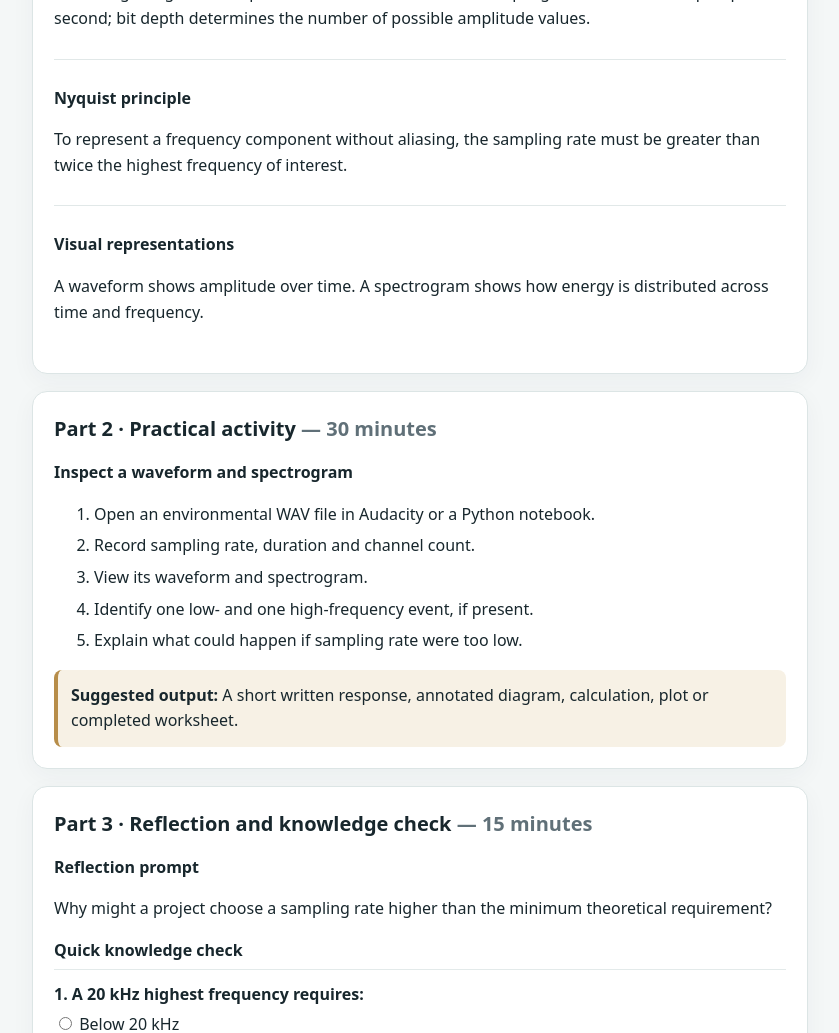
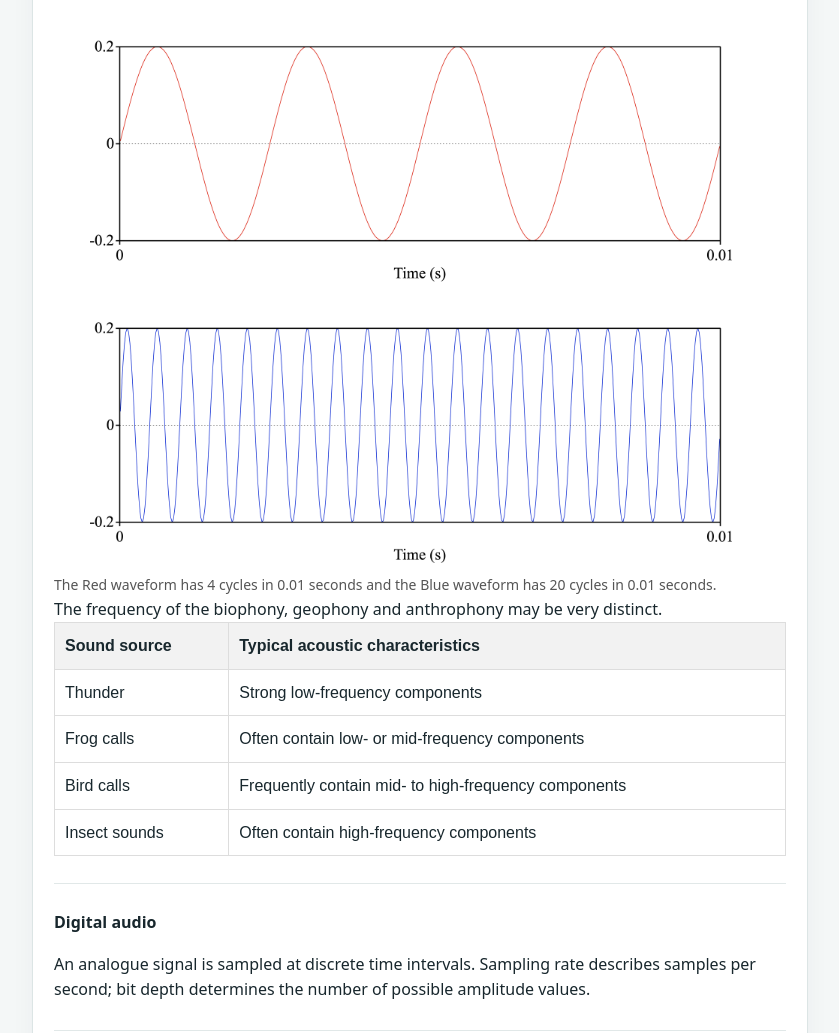
Before and after one commit to iitg-soundscape-ecology/course, a plain HTML site: page modules/module-03.html in a window 1280 px wide. Shown: the part 1022-2055 px from the top of the page, without its empty margins (80-919 px from the left). Drawn offline with Linux system fonts and the light colour scheme.

Commit message:
03commit

```diff
--- a/modules/module-03.html
+++ b/modules/module-03.html
@@ -2,8 +2,66 @@
 <header><small>Soundscapes · Responsible Computing · Chapter 03</small><h1>Fundamentals of Acoustics</h1><p>The physical properties and digital representation of environmental sound</p></header><div class="wrap"><nav class="nav"><a href="../index.html">← Course home</a><span class="pill">60 minutes</span><span class="pill">Reading · Practice · Reflection</span></nav>
 <div class="grid"><main>
 <section class="card"><span class="tag">Learning objectives</span><h2>By the end of this chapter, you should be able to</h2><ul><li>Explain frequency, amplitude, intensity and sound pressure level.</li><li>Distinguish time-domain and frequency-domain representations.</li><li>Explain sampling rate, bit depth and the Nyquist principle.</li><li>Interpret a waveform and spectrogram.</li></ul></section>
+
+
 <section class="card"><h2>One-hour learning plan</h2><div class="time"><div><strong>15 min</strong>Guided reading</div><div><strong>30 min</strong>Practical activity</div><div><strong>15 min</strong>Reflection and quiz</div></div></section>
-<section class="card"><h2>Part 1 · Guided reading <span class="muted">— 15 minutes</span></h2><div class="item"><h3>Sound as a physical signal</h3><p>Sound is a pressure variation that propagates through a medium. Frequency is measured in hertz (Hz), while amplitude describes the size of the pressure variation.</p></div><div class="item"><h3>Digital audio</h3><p>An analogue signal is sampled at discrete time intervals. Sampling rate describes samples per second; bit depth determines the number of possible amplitude values.</p></div><div class="item"><h3>Nyquist principle</h3><p>To represent a frequency component without aliasing, the sampling rate must be greater than twice the highest frequency of interest.</p></div><div class="item"><h3>Visual representations</h3><p>A waveform shows amplitude over time. A spectrogram shows how energy is distributed across time and frequency.</p></div></section>
+<section class="card"><h2>Part 1 · Guided reading <span class="muted">— 15 minutes</span></h2><div class="item">
+
+
+<h3>Sound as a physical signal</h3><p>Sound is a pressure variation that propagates through a medium. Frequency is measured in hertz (Hz), while amplitude describes the size of the pressure variation. In the images below, the x-axis shows the time and the y-axis shows the amplitude of the soundwaves. As the Red waveform completes 4 cycles in 0.01 seconds, the number of cyles it completes in 1 second is 400 and hence, the frequency of the soundwave is 400 Hz. Now determine the frequency of the blue waveform. The normalized amplitude is from -2 to 2 in the y-axis of the waveforms.
+
+<div style="width: 100%;">
+  <figure style="margin: 0; width: 100%;">
+    <img src="images/hz400-2000.png" alt="Description of image" style="display: block; width: 100%; height: auto;">
+    <figcaption style="margin-top: 8px; font-size: 14px; color: #555;">
+      The Red waveform has 4 cycles in 0.01 seconds and the Blue waveform has 20 cycles in 0.01 seconds.
+    </figcaption>
+  </figure>
+</div>
+
+The frequency of the biophony, geophony and anthrophony may be very distinct.
+
+<table style="width: 100%; border-collapse: collapse; text-align: left; font-family: sans-serif;">
+  <thead>
+    <tr style="background-color: #f2f2f2;">
+      <th style="border: 1px solid #ddd; padding: 10px;">Sound source</th>
+      <th style="border: 1px solid #ddd; padding: 10px;">Typical acoustic characteristics</th>
+    </tr>
+  </thead>
+  <tbody>
+    <tr>
+      <td style="border: 1px solid #ddd; padding: 10px;">Thunder</td>
+      <td style="border: 1px solid #ddd; padding: 10px;">Strong low-frequency components</td>
+    </tr>
+    <tr>
+      <td style="border: 1px solid #ddd; padding: 10px;">Frog calls</td>
+      <td style="border: 1px solid #ddd; padding: 10px;">Often contain low- or mid-frequency components</td>
+    </tr>
+    <tr>
+      <td style="border: 1px solid #ddd; padding: 10px;">Bird calls</td>
+      <td style="border: 1px solid #ddd; padding: 10px;">Frequently contain mid- to high-frequency components</td>
+    </tr>
+    <tr>
+      <td style="border: 1px solid #ddd; padding: 10px;">Insect sounds</td>
+      <td style="border: 1px solid #ddd; padding: 10px;">Often contain high-frequency components</td>
+    </tr>
+  </tbody>
+</table>
+
+
+
+
+
+</p></div><div class="item"><h3>Digital audio</h3>
+
+
+
+
+<p>An analogue signal is sampled at discrete time intervals. Sampling rate describes samples per second; bit depth determines the number of possible amplitude values.</p></div><div class="item">
+
+
+
+	<h3>Nyquist principle</h3><p>To represent a frequency component without aliasing, the sampling rate must be greater than twice the highest frequency of interest.</p></div><div class="item"><h3>Visual representations</h3><p>A waveform shows amplitude over time. A spectrogram shows how energy is distributed across time and frequency.</p></div></section>
 <section class="card"><h2>Part 2 · Practical activity <span class="muted">— 30 minutes</span></h2><h3>Inspect a waveform and spectrogram</h3><ol><li>Open an environmental WAV file in Audacity or a Python notebook.</li><li>Record sampling rate, duration and channel count.</li><li>View its waveform and spectrogram.</li><li>Identify one low- and one high-frequency event, if present.</li><li>Explain what could happen if sampling rate were too low.</li></ol><div class="call"><b>Suggested output:</b> A short written response, annotated diagram, calculation, plot or completed worksheet.</div></section>
 <section class="card"><h2>Part 3 · Reflection and knowledge check <span class="muted">— 15 minutes</span></h2><h3>Reflection prompt</h3><p>Why might a project choose a sampling rate higher than the minimum theoretical requirement?</p><h3>Quick knowledge check</h3><form id="quiz"><div class="quizitem"><strong>1. A 20 kHz highest frequency requires:</strong><label class="option"><input required type="radio" name="q0" value="0"> Below 20 kHz</label><label class="option"><input required type="radio" name="q0" value="1"> Exactly 20 kHz</label><label class="option"><input required type="radio" name="q0" value="2"> Greater than 40 kHz</label></div><div class="quizitem"><strong>2. A spectrogram represents:</strong><label class="option"><input required type="radio" name="q1" value="0"> Only location</label><label class="option"><input required type="radio" name="q1" value="1"> Frequency content changing over time</label><label class="option"><input required type="radio" name="q1" value="2"> Only duration</label></div><button type="button" onclick="grade()">Check answers</button><div id="result" class="result" aria-live="polite"></div></form></section>
 <section class="card"><h2>Further reading and resources</h2><ul><li><a href="https://manual.audacityteam.org/" target="_blank" rel="noopener">Audacity documentation</a></li></ul></section>
```
Also changed, not shown: modules/images/hz400-2000.png (added), 1 other file.
